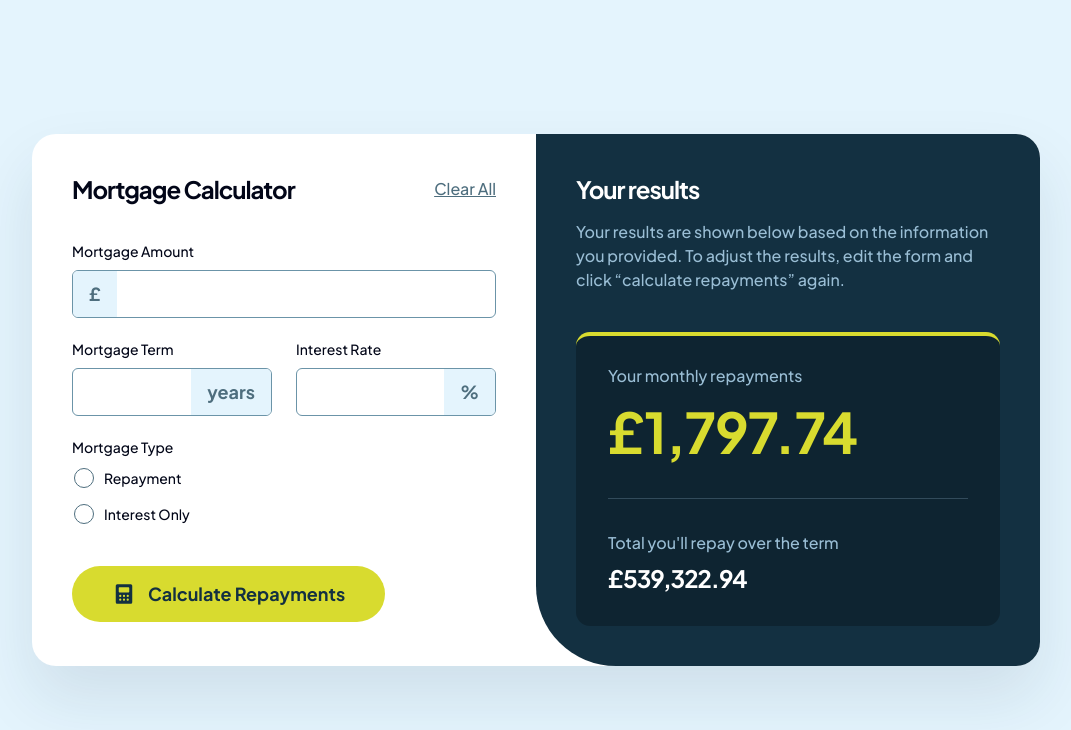
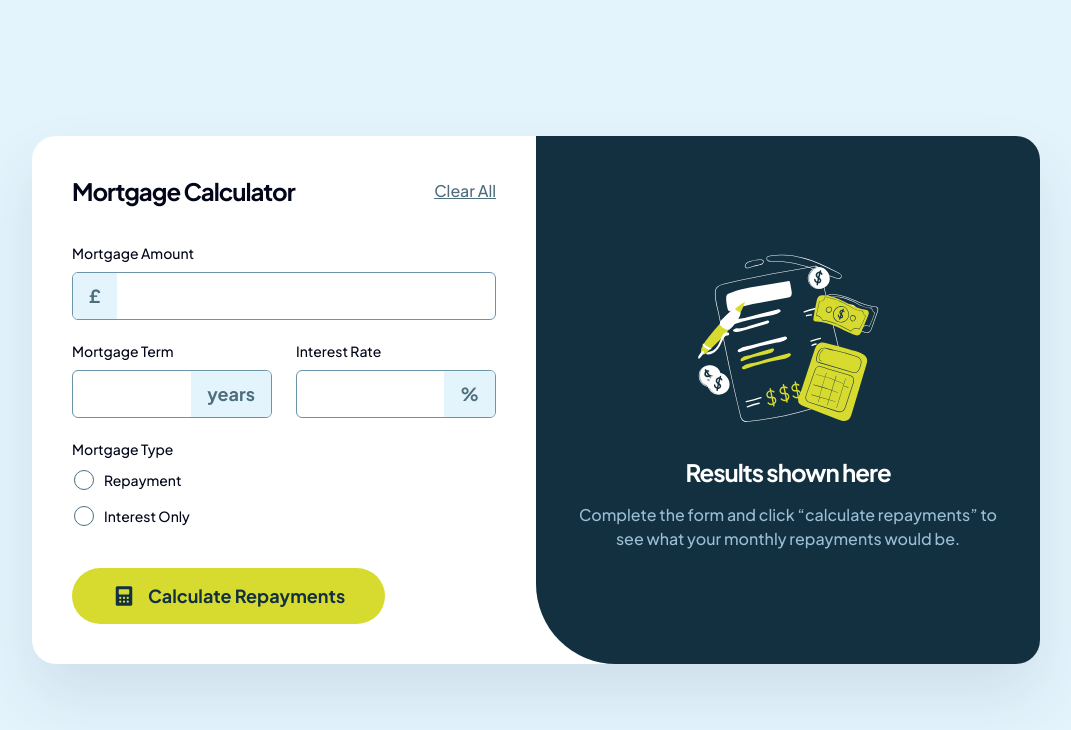
Before and after one commit to joshjavier/mortgage-repayment-calculator, a React (Vite) app: page / in a window 1280 px wide. Shown: the top 730 px of the page, without its empty margins (104-1175 px from the left). Built offline with nearby package versions, Linux system fonts and the light colour scheme.

Commit message:
feat: implement showing results with jotai atoms

```diff
--- a/src/feature/mortgage-calculator/empty-state.tsx
+++ b/src/feature/mortgage-calculator/empty-state.tsx
@@ -2,7 +2,7 @@ import IllustrationEmpty from '@/assets/illustration-empty.svg?react'
 
 export function EmptyState() {
   return (
-    <div className="flex flex-col items-center justify-center gap-200 text-center">
+    <div className="flex h-full flex-col items-center justify-center gap-200 text-center">
       <IllustrationEmpty />
       <h2 className="text-preset-2">Results shown here</h2>
       <p className="text-preset-4 text-slate-300">
--- a/src/feature/mortgage-calculator/form/form.tsx
+++ b/src/feature/mortgage-calculator/form/form.tsx
@@ -12,10 +12,12 @@ import {
 } from '@/components/ui/form'
 import { RadioGroup } from '@/components/ui/radio-group'
 import { zodResolver } from '@hookform/resolvers/zod'
+import { useSetAtom } from 'jotai'
+import { useResetAtom } from 'jotai/utils'
 import { useState } from 'react'
 import { useForm } from 'react-hook-form'
 import z from 'zod'
-import { calculateMortgage } from '../services/mortgage'
+import { mortgageAtom } from '../state'
 import { TitleBar } from './title-bar'
 
 const preprocessFn = (val: string | number) => {
@@ -41,6 +43,8 @@ type FormFields = z.input<typeof formSchema>
 type FormPayload = z.output<typeof formSchema>
 
 export function Form() {
+  const calcMortgage = useSetAtom(mortgageAtom)
+  const resetResults = useResetAtom(mortgageAtom)
   const [key, setKey] = useState(+new Date())
   const form = useForm<FormFields>({
     resolver: zodResolver(formSchema),
@@ -53,13 +57,13 @@ export function Form() {
 
   const onSubmit = (values: unknown) => {
     const { amount, term, interest, type } = values as FormPayload
-    const results = calculateMortgage(amount, term, interest, type)
-    console.log(results)
+    calcMortgage({ principal: amount, years: term, annualRate: interest, type })
   }
 
   const onReset = () => {
     form.reset()
     setKey(+new Date()) // workaround to uncheck all radio buttons
+    resetResults()
   }
 
   return (
--- a/src/feature/mortgage-calculator/mortgage-calculator.tsx
+++ b/src/feature/mortgage-calculator/mortgage-calculator.tsx
@@ -5,7 +5,7 @@ export function MortgageCalculator() {
   return (
     <div className="shadow-card w-full max-w-[688px] overflow-clip bg-white sm:rounded-3xl lg:grid lg:max-w-[1008px] lg:grid-cols-2">
       <Form />
-      <Results monthlyPayment={1797.74} totalPayments={539322.94} />
+      <Results />
     </div>
   )
 }
--- a/src/feature/mortgage-calculator/results.tsx
+++ b/src/feature/mortgage-calculator/results.tsx
@@ -1,13 +1,11 @@
 import { Separator } from '@/components/ui/separator'
+import { useAtomValue } from 'jotai'
 import { NumericFormat } from 'react-number-format'
 import { EmptyState } from './empty-state'
+import { mortgageAtom } from './state'
 
-interface ResultsProps {
-  monthlyPayment?: number
-  totalPayments?: number
-}
-
-export function Results({ monthlyPayment, totalPayments }: ResultsProps) {
+export function Results() {
+  const { monthlyPayment, totalPayments } = useAtomValue(mortgageAtom)
   const isEmpty = !monthlyPayment || !totalPayments
   return (
     <div className="bg-slate-900 px-300 py-400 text-white sm:p-500 lg:rounded-bl-[80px]">
@@ -30,6 +28,7 @@ export function Results({ monthlyPayment, totalPayments }: ResultsProps) {
                 value={monthlyPayment}
                 displayType="text"
                 thousandSeparator
+                decimalScale={2}
                 prefix="£"
                 className="text-lime text-preset-1 max-sm:text-[40px] max-sm:leading-[normal]"
               />
@@ -43,6 +42,7 @@ export function Results({ monthlyPayment, totalPayments }: ResultsProps) {
                 value={totalPayments}
                 displayType="text"
                 thousandSeparator
+                decimalScale={2}
                 prefix="£"
                 className="text-preset-2"
               />
--- /dev/null
+++ b/src/feature/mortgage-calculator/state.ts
@@ -0,0 +1,33 @@
+import { atom } from 'jotai'
+import { atomWithReset, RESET } from 'jotai/utils'
+import { calculateMortgage } from './services/mortgage'
+
+type MortgageDetails = {
+  monthlyPayment: number
+  totalPayments: number
+  totalInterest: number
+}
+type MortgageArgs = {
+  principal: number
+  years: number
+  annualRate: number
+  type?: 'repayment' | 'interestOnly'
+}
+
+const baseAtom = atomWithReset<MortgageDetails>({
+  monthlyPayment: 0,
+  totalPayments: 0,
+  totalInterest: 0,
+})
+export const mortgageAtom = atom(
+  (get) => get(baseAtom),
+  (_get, set, newValue: MortgageArgs | typeof RESET) => {
+    if (newValue === RESET) {
+      set(baseAtom, newValue)
+      return
+    }
+
+    const { principal, years, annualRate, type } = newValue
+    set(baseAtom, calculateMortgage(principal, years, annualRate, type))
+  },
+)
```
